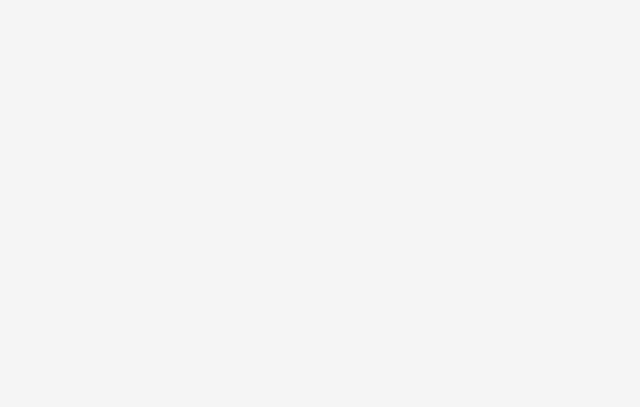
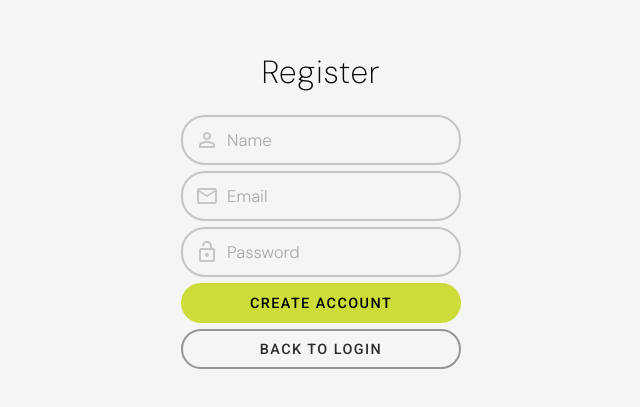
Before and after one commit to TadijaSebez/zanzi-bre, a React (Create React App) app in the folder front/: page /register in a window 1280 px wide. Shown: the part 201-608 px from the top of the page, without its empty margins (319-959 px from the left). Built offline with nearby package versions, Linux system fonts and the light colour scheme.

Commit message:
Add: Login & Register

```diff
--- a/front/package.json
+++ b/front/package.json
@@ -8,6 +8,7 @@
     "@testing-library/user-event": "^13.5.0",
     "react": "^18.3.1",
     "react-dom": "^18.3.1",
+    "react-router-dom": "^6.23.1",
     "react-scripts": "5.0.1",
     "web-vitals": "^2.1.4"
   },
--- a/front/src/App.js
+++ b/front/src/App.js
@@ -1,7 +1,16 @@
+import { BrowserRouter as Router, Routes, Route } from 'react-router-dom';
+import { LoginPage } from "./pages/auth/LoginPage";
+import { RegisterPage } from './pages/auth/RegisterPage';
 
 export default function App() {
   return (
-    <div>
-    </div>
+    <main>
+        <Router>
+            <Routes>
+                <Route exact path='/' element={<LoginPage/>} />
+                <Route exact path='/register' element={<RegisterPage/>} />
+            </Routes>
+        </Router>
+    </main>
   );
 }
--- a/front/src/index.css
+++ b/front/src/index.css
@@ -159,11 +159,12 @@ p {
 
 .section-title {
 	font-size: 1.65rem;
-	font-weight: 100;
+	font-weight: 200;
 	margin-bottom: 12px;
 	margin-left: 4px;
 	letter-spacing: unset;
     font-weight: 200;
+    letter-spacing: 0.05rem;
 }
 
 .bold {
@@ -172,8 +173,9 @@ p {
 
 .page-title {
 	font-size: 2rem;
-	font-weight: 100;
+	font-weight: 200;
 	padding: 22px 0;
+    letter-spacing: 0.05rem;
 }
 
 .hero-title {
--- /dev/null
+++ b/front/src/pages/auth/LoginPage.js
@@ -0,0 +1,68 @@
+import React, { useState, useMemo } from "react";
+
+export function LoginPage() {
+    return(
+        <main className="fh-100 w-100 flex center justify-center">
+            <LoginForm/>
+        </main>
+    )
+}
+
+function LoginForm() {
+
+    const [email, setEmail] = useState("")
+    const [password, setPassword] = useState("")
+
+    const handleEmail = (e) => setEmail(e.target.value);
+    const handlePassword = (e) => setPassword(e.target.value);
+
+    useMemo(() => {
+        localStorage.setItem("token", "")
+        localStorage.setItem("username", "")
+        localStorage.setItem("id", "")
+        localStorage.setItem("isUser", false)
+        localStorage.setItem("isAdmin", false)
+    }, [])
+
+
+    const handleSubmit = (e) => {
+        e.preventDefault()
+        let payload = {
+            "email" : email,
+            "password" : password
+        }
+        // axios.post(API + "/user/login", payload)
+        //     .then(resp => {
+        //         console.log(resp);
+        //         console.log("isAdmin:", resp.data.userRole == "ROLE_ADMIN");
+
+        //         localStorage.setItem("token", resp.data.accessToken)
+        //         localStorage.setItem("username", resp.data.email)
+        //         localStorage.setItem("id", resp.data.userId)
+        //         localStorage.setItem("isUser", resp.data.userRole == "ROLE_USER")
+        //         localStorage.setItem("isAdmin", resp.data.userRole == "ROLE_ADMIN")
+
+        //         if (resp.data.userRole == "ROLE_USER") window.location.href = '/library'
+        //         else window.location.href = '/admin/book/new'
+
+        //     })
+        //     .catch(e => alert("Opsie - Login failed"))
+    }
+
+    return(
+        <div style={{width: 'clamp(200px, 25%, 280px)'}}>
+            <p className="flex center justify-center page-title">Welcome</p>
+            <div className="input-wrapper regular-border v-spacer-xs">
+                <span className="material-symbols-outlined icon input-icon">mail</span>
+                <input placeholder="Email" type="email" value={email} onChange={handleEmail} />
+            </div>
+            <div className="input-wrapper regular-border v-spacer-xs">
+                <span className="material-symbols-outlined icon input-icon">lock</span>
+                <input placeholder="Password" type="Password" value={password} onChange={handlePassword}/>
+            </div>
+            <button className='solid-accent-button w-100 v-spacer-xs' onClick={handleSubmit}>Login</button>
+            <button className='outline-button w-100' onClick={() => { window.location.href = "/register"}}>No Account?</button>
+        </div>
+    )
+
+}
--- /dev/null
+++ b/front/src/pages/auth/RegisterPage.js
@@ -0,0 +1,53 @@
+import React, { useState } from "react";
+
+export function RegisterPage() {
+    return(
+        <main className="fh-100 w-100 flex center justify-center">
+            <RegisterForm/>
+        </main>
+    )
+}
+
+function RegisterForm() {
+
+    const [name, setName] = useState("")
+    const [email, setEmail] = useState("")
+    const [password, setPassword] = useState("")
+
+    const handleName = (e) => setName(e.target.value)
+    const handleEmail = (e) => setEmail(e.target.value);
+    const handlePassword = (e) => setPassword(e.target.value);
+
+    const handleSubmit = (e) => {
+        e.preventDefault()
+        let payload = {
+            "name" : name,
+            "email" : email,
+            "password" : password
+        }
+        // axios.post(API + "/user/register", payload)
+        //     .then(res => { window.location.href = "/" })
+        //     .catch(e => alert("Opsie - Registration failed"))
+    }
+
+    return(
+        <div style={{width: 'clamp(200px, 25%, 280px)'}}>
+            <p className="flex center justify-center page-title">Register</p>
+            <div className="input-wrapper regular-border v-spacer-xs">
+                <span className="material-symbols-outlined icon input-icon">person</span>
+                <input placeholder="Name" value={name} onChange={handleName}/>
+            </div>
+            <div className="input-wrapper regular-border v-spacer-xs vi-spacer-xs">
+                <span className="material-symbols-outlined icon input-icon">mail</span>
+                <input placeholder="Email" type="email" value={email} onChange={handleEmail} />
+            </div>
+            <div className="input-wrapper regular-border v-spacer-xs">
+                <span className="material-symbols-outlined icon input-icon">lock_open</span>
+                <input placeholder="Password" type="Password" value={password} onChange={handlePassword}/>
+            </div>
+            <button className='solid-accent-button w-100 v-spacer-xs' onClick={handleSubmit}>Create Account</button>
+            <button className='outline-button w-100' onClick={() => { window.location.href = "/"}}>Back to Login</button>
+        </div>
+    )
+
+}
```
Also changed, not shown: 1 other file (tests, documents, lock files or other folders).
